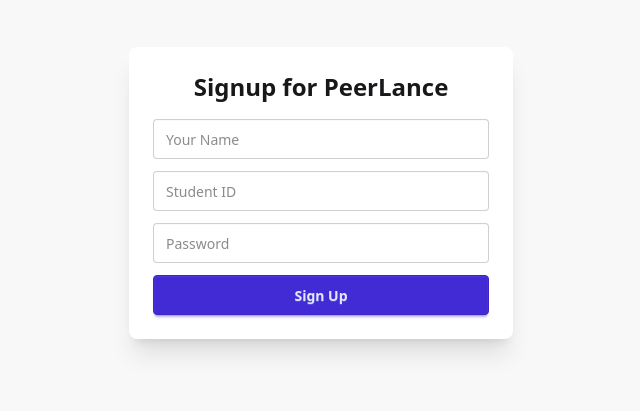
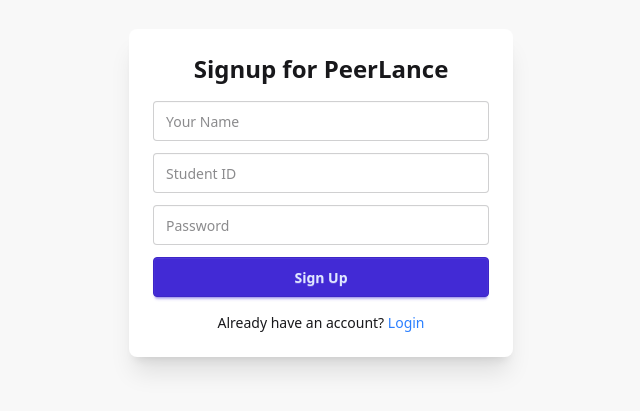
Before and after one commit to Shivam-Gupta-Github/peerlance, a React (Vite) app in the folder client/: page /signup in a window 1280 px wide. Shown: the part 207-618 px from the top of the page, without its empty margins (319-959 px from the left). Built offline with nearby package versions, Linux system fonts and the light colour scheme.

Commit message:
added loading spinner and fixed login signup

```diff
--- a/client/src/pages/BrowseJobs.jsx
+++ b/client/src/pages/BrowseJobs.jsx
@@ -52,7 +52,11 @@ const BrowseJobs = () => {
   }, [activeFilter, jobs]);
 
   if (loading || authLoading) {
-    return <div className="p-8 text-center text-lg">Loading jobs...</div>;
+    return (
+      <div className="flex items-center justify-center h-[100%]">
+        <span className="loading loading-spinner loading-xl"></span>
+      </div>
+    );
   }
 
   return (
--- a/client/src/pages/Login.jsx
+++ b/client/src/pages/Login.jsx
@@ -2,6 +2,7 @@ import { useState } from "react";
 import axios from "axios";
 import { useAuth } from "../context/AuthContext";
 import { Navigate, useNavigate } from "react-router-dom";
+import { Link } from "react-router-dom";
 
 const Login = () => {
   const { loggedIn, login } = useAuth();
@@ -63,6 +64,13 @@ const Login = () => {
           <button type="submit" className="btn btn-primary w-full">
             Login
           </button>
+
+          <p className="text-center text-sm mt-4">
+            Don't have an account?{" "}
+            <Link to="/signup" className="text-blue-500 hover:underline">
+              Signup
+            </Link>
+          </p>
         </form>
       </div>
     </div>
--- a/client/src/pages/MyApplications.jsx
+++ b/client/src/pages/MyApplications.jsx
@@ -33,7 +33,13 @@ const MyApplications = () => {
     fetchApplications();
   }, [user?.id]);
 
-  if (loading) return <div className="p-8 text-center">Loading...</div>;
+  if (loading) {
+    return (
+      <div className="flex items-center justify-center h-[100%]">
+        <span className="loading loading-spinner loading-xl"></span>
+      </div>
+    );
+  }
 
   return (
     <div className="p-8">
--- a/client/src/pages/MyJobs.jsx
+++ b/client/src/pages/MyJobs.jsx
@@ -28,13 +28,19 @@ const MyJobs = () => {
     fetchMyJobs();
   }, []);
 
+  if (loading) {
+    return (
+      <div className="flex items-center justify-center h-[100%]">
+        <span className="loading loading-spinner loading-xl"></span>
+      </div>
+    );
+  }
+
   return (
     <div className="p-8">
       <h2 className="text-2xl font-bold mb-6">My Posted Jobs</h2>
 
-      {loading ? (
-        <p>Loading...</p>
-      ) : jobs.length === 0 ? (
+      {jobs.length === 0 ? (
         <p className="text-gray-500">No jobs posted.</p>
       ) : (
         jobs.map((job) => <MyJobCard key={job._id} job={job} />)
--- a/client/src/pages/Signup.jsx
+++ b/client/src/pages/Signup.jsx
@@ -2,6 +2,7 @@ import { useState } from "react";
 import axios from "axios";
 import { useAuth } from "../context/AuthContext";
 import { useNavigate } from "react-router-dom";
+import { Link } from "react-router-dom";
 
 const Signup = () => {
   const { login } = useAuth();
@@ -12,7 +13,8 @@ const Signup = () => {
   const [password, setPassword] = useState("");
   const [error, setError] = useState("");
 
-  const handleSignup = async () => {
+  const handleSignup = async (e) => {
+    e.preventDefault(); // Prevent page reload
     try {
       const res = await axios.post("http://localhost:5000/api/auth/signup", {
         name,
@@ -20,9 +22,8 @@ const Signup = () => {
         password,
       });
 
-      // Backend returns token
       localStorage.setItem("token", res.data.token);
-      login({ name, studentId }); // optional
+      login({ name, studentId });
 
       navigate("/");
     } catch (err) {
@@ -37,12 +38,14 @@ const Signup = () => {
           Signup for PeerLance
         </h2>
 
+        <form onSubmit={handleSignup}>
           <input
             type="text"
             placeholder="Your Name"
             className="input input-bordered w-full mb-3"
             value={name}
             onChange={(e) => setName(e.target.value)}
+            required
           />
 
           <input
@@ -51,6 +54,7 @@ const Signup = () => {
             className="input input-bordered w-full mb-3"
             value={studentId}
             onChange={(e) => setStudentId(e.target.value)}
+            required
           />
 
           <input
@@ -59,13 +63,22 @@ const Signup = () => {
             className="input input-bordered w-full mb-3"
             value={password}
             onChange={(e) => setPassword(e.target.value)}
+            required
           />
 
           {error && <div className="text-red-500 mb-2 text-sm">{error}</div>}
 
-        <button className="btn btn-primary w-full" onClick={handleSignup}>
+          <button type="submit" className="btn btn-primary w-full">
             Sign Up
           </button>
+        </form>
+
+        <p className="text-center text-sm mt-4">
+          Already have an account?{" "}
+          <Link to="/login" className="text-blue-500 hover:underline">
+            Login
+          </Link>
+        </p>
       </div>
     </div>
   );
```
Lines whose indentation alone changed are shown as unchanged.
